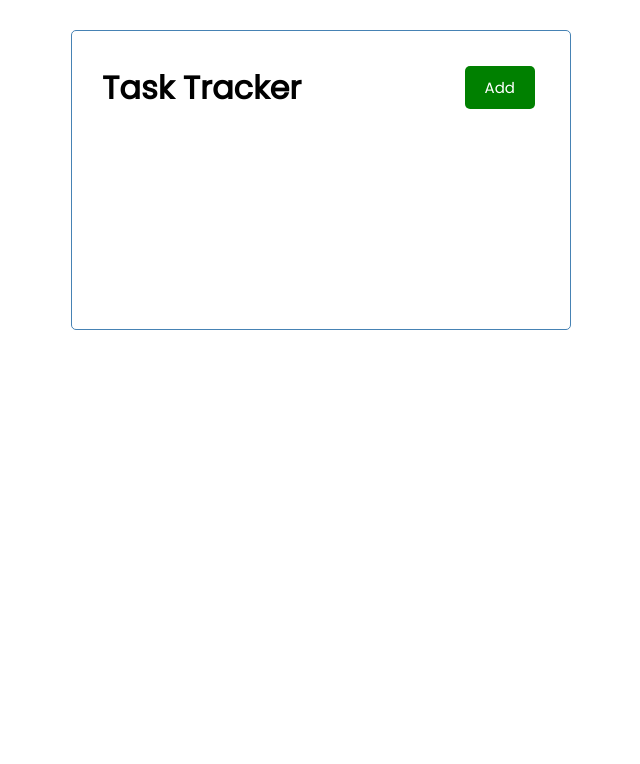
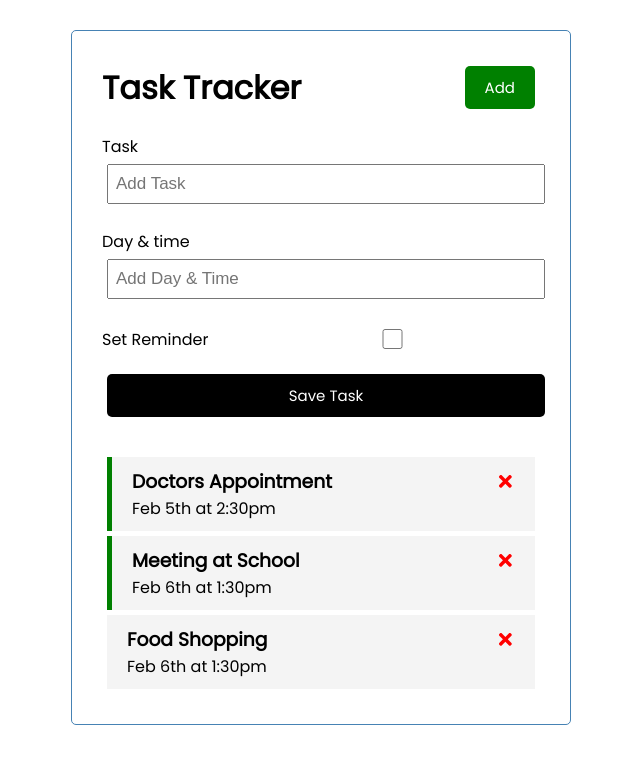
Before and after one commit to absolutelynoot/react-playground, a React (Create React App) app: page / in a window 1280 px wide. Both pictures are taken after a click on the button "Add". Shown: the top 764 px of the page, without its empty margins (319-959 px from the left). Built offline with nearby package versions, Linux system fonts and the light colour scheme.

Commit message:
updated react codes

```diff
--- a/package.json
+++ b/package.json
@@ -8,6 +8,7 @@
     "@testing-library/user-event": "^13.5.0",
     "react": "^18.2.0",
     "react-dom": "^18.2.0",
+    "react-icons": "^4.7.1",
     "react-scripts": "5.0.1",
     "web-vitals": "^2.1.4"
   },
--- a/src/App.js
+++ b/src/App.js
@@ -1,14 +1,62 @@
 import React from 'react'
 import Header from './components/Header'
+import Tasks from './components/Tasks';
+import { useState } from 'react'
+import AddTask from './components/AddTask';
 
 function App() {
+  const [showAddTask, setShowAddTask] = useState(false)
+  const [tasks, setTasks] = useState([
+    {
+      id: 1,
+      text: 'Doctors Appointment',
+      day: 'Feb 5th at 2:30pm',
+      reminder: true,
+    },
+    {
+      id: 2,
+      text: 'Meeting at School',
+      day: 'Feb 6th at 1:30pm',
+      reminder: true,
+    },
+    {
+      id: 3,
+      text: 'Food Shopping',
+      day: 'Feb 6th at 1:30pm',
+      reminder: false,
+    }
+  ]);
 
-  const name = "Faisal"
+  //  Add Tas
+  const addTask = (task) => {
+    console.log(task)
+    const id = Math.floor(Math.random() * 1000) + 1
+
+    const newTask = { id, ...task }
+    setTasks([...tasks, newTask])
+
+  }
+
+  // Delete Task
+  const deleteTask = (id) => {
+    setTasks(tasks.filter((task)=>task.id !== id))
+  }
+
+  // Toggle Reminder
+  const toggleReminder = (id) => {
+    setTasks(tasks.map((task) =>
+      task.id === id ? { ...task, reminder:!task.reminder} : task))
+  }
 
   return (
     <div className="container">
-      {/* <h1>Hello {name} From React</h1> */}
-      <Header />
+      <Header onAdd={()=> setShowAddTask(!showAddTask)}/>
+      {showAddTask && <AddTask onAdd={addTask}/>}
+      {tasks.length > 0 ? (
+        <Tasks tasks={tasks} onDelete={deleteTask} onToggle={toggleReminder}/>
+      ) : (
+        'No Tasks To Show'
+      )}
     </div>
   );
 }
--- /dev/null
+++ b/src/components/AddTask.js
@@ -0,0 +1,58 @@
+import { useState } from "react";
+
+const AddTask = ({onAdd}) => {
+  const [text, setText] = useState("");
+  const [day, setDay] = useState("");
+  const [reminder, setReminder] = useState(false);
+
+  const onSubmit = (e) => {
+    e.preventDefault()
+
+    if(!text){
+        alert('Please add a task')
+        return
+    }
+
+    onAdd({ text, day, reminder })
+
+    setText('')
+    setDay('')
+    setReminder(false)
+
+  }
+
+  return (
+    <form className="add-form" onSubmit={onSubmit}>
+      <div className="form-control">
+        <label>Task</label>
+        <input
+          type="text"
+          placeholder="Add Task"
+          value={text}
+          onChange={(e) => setText(e.target.value)}
+        />
+      </div>
+      <div className="form-control">
+        <label>Day & time</label>
+        <input
+          type="text"
+          placeholder="Add Day & Time"
+          value={day}
+          onChange={(e) => setDay(e.target.value)}
+        />
+      </div>
+      <div className="form-control form-control-check">
+        <label>Set Reminder</label>
+        <input
+            type="checkbox"
+            checked={reminder}
+            onChange={(e) => setReminder(e.currentTarget.checked)}
+        />
+      </div>
+
+      <input className="btn btn-block" type="submit" value="Save Task" />
+    </form>
+  );
+};
+
+export default AddTask;
--- a/src/components/Button.js
+++ b/src/components/Button.js
@@ -1,8 +1,6 @@
 import PropTypes from 'prop-types'
 
 const Button = ({color, text, onClick}) => {
-
-
 
   return (
     <button onClick={onClick} className='btn' style={{backgroundColor:color}}>{text}</button>
--- a/src/components/Header.js
+++ b/src/components/Header.js
@@ -1,16 +1,13 @@
 import PropTypes from "prop-types";
 import Button from "./Button";
 
-const Header = ({ title }) => {
+const Header = ({ title, onAdd }) => {
 
-    const onClick = () => {
-        console.log("Click");
-    }
 
     return (
         <header className="header">
         <h1>{title}</h1>
-        <Button color="green" text="Add" onClick={onClick} />
+        <Button color="green" text="Add" onClick={onAdd} />
         </header>
     );
 };
--- /dev/null
+++ b/src/components/Task.js
@@ -0,0 +1,21 @@
+import { FaTimes } from 'react-icons/fa'
+
+const Task = ({ task, onDelete, onToggle }) => {
+  return (
+    <div
+        className={`task ${task.reminder ? 'reminder' : ''}`
+    }
+        onDoubleClick={() => onToggle(task.id)}
+    >
+        <h3>{task.text}
+            <FaTimes
+                style={{color :'red', cursor: 'pointer'}}
+                onClick={() => onDelete(task.id)}
+            />
+        </h3>
+        <p>{task.day}</p>
+    </div>
+  )
+}
+
+export default Task
--- a/src/components/Tasks.js
+++ b/src/components/Tasks.js
@@ -1,10 +1,14 @@
-const task = [
+import Task from './Task'
 
-]
 
-const Tasks = () => {
+const Tasks = ({ tasks, onDelete, onToggle }) => {
+
   return (
-    <div>Tasks</div>
+    <>
+     {tasks.map((task)=>(
+     <Task key={task.id} task={task} onDelete = {onDelete} onToggle={onToggle}/>
+     ))}
+    </>
   )
 }
 
```
Also changed, not shown: 1 other file (tests, documents, lock files or other folders).
